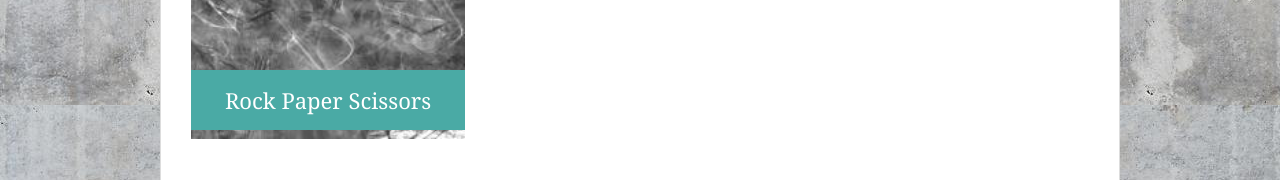
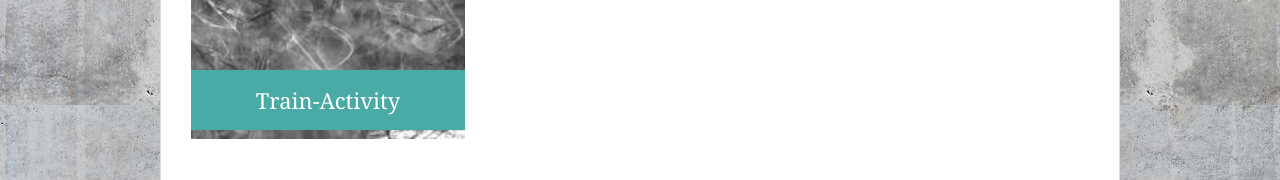
Before and after one commit to adlee77/Responsive-Portfolio, a plain HTML site: page portfolio.html in a window 1280 px wide. Shown: the part 895-1075 px from the top of the page. Drawn offline with Linux system fonts and the light colour scheme.

Commit message:
linked the train actiivity to my portfolio html

```diff
--- a/portfolio.html
+++ b/portfolio.html
@@ -45,9 +45,9 @@
         <h3><a id="games" href="https://adlee77.github.io/GiphyAPI/">Giphy API</a></h3>
       </div>
       <div class="work">
-        <img src="images/abstract-q-g-200-150-1.jpg" alt="Rock Paper Scissors">
+        <img src="images/abstract-q-g-200-150-1.jpg" alt="Train-Activity">
 
-        <h3>Rock Paper Scissors</h3>
+        <h3><a id="games" href=" https://adlee77.github.io/Train-Activity/">Train-Activity</a></h3>
       </div>
 
     </section>
```
